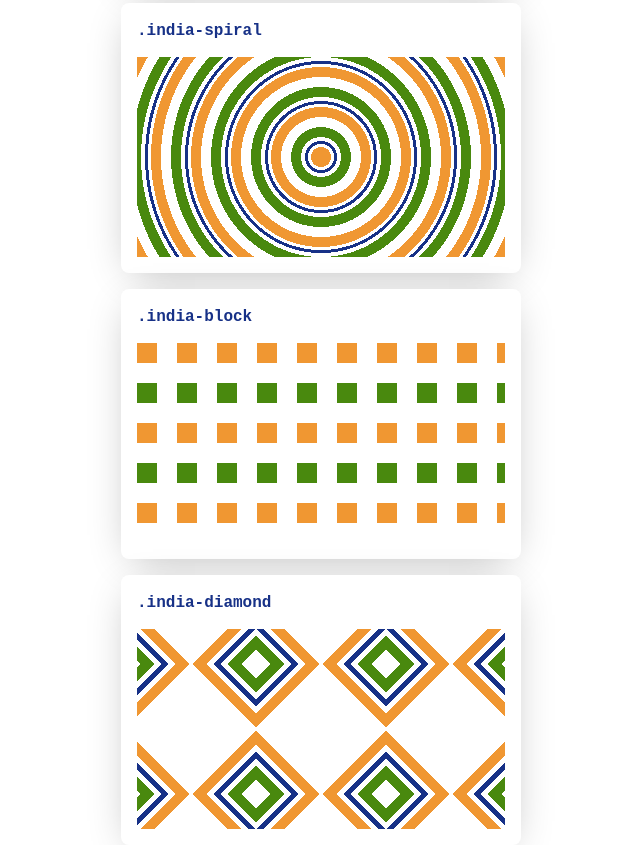
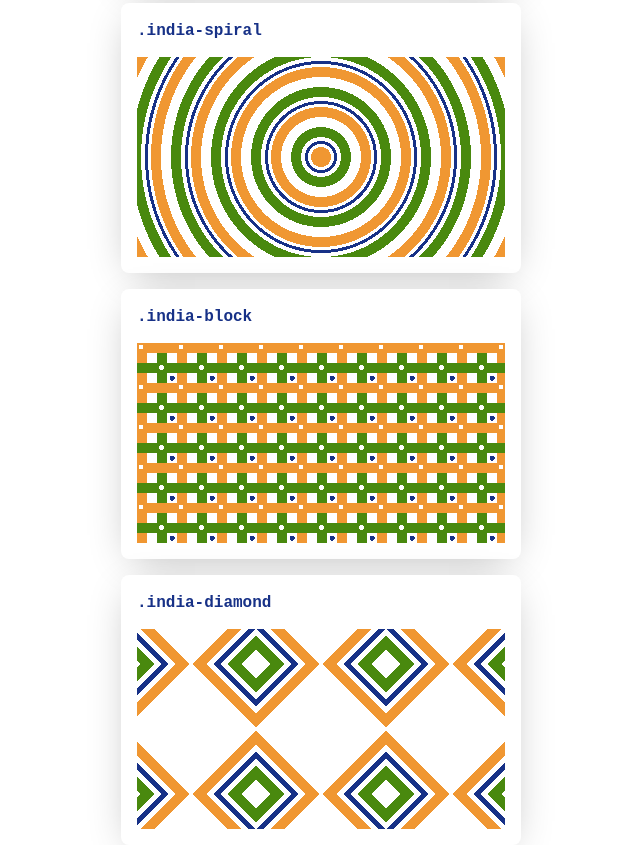
Before and after one commit to nishantpainter/made-in-india-css, a website: page index.html in a window 1280 px wide. Shown: the part 1401-2246 px from the top of the page, without its empty margins (319-959 px from the left). Drawn offline with nearby package versions, Linux system fonts and the light colour scheme.

Commit message:
Fix block pattern

```diff
--- a/css/made-in-india.css
+++ b/css/made-in-india.css
@@ -40,21 +40,30 @@
 }
 
 .india-block {
-  background: linear-gradient(
-      to right,
-      transparent 0px 20px,
-      var(--white) 20px 40px,
-      transparent 40px 60px,
-      var(--white) 60px 80px
+  background: radial-gradient(
+      5px 5px at 61% 61%,
+      var(--white) 50%,
+      transparent 50%
+    ),
+    radial-gradient(5px 5px at 10% 10%, var(--white) 50%, transparent 50%),
+    radial-gradient(5px 5px at 36% 36%, var(--white) 50%, transparent 50%),
+    radial-gradient(5px 5px at 36% 36%, var(--blue) 50%, transparent 50%),
+    radial-gradient(5px 5px at 88% 88%, var(--blue) 50%, transparent 50%),
+    linear-gradient(
+      to bottom,
+      var(--orange) 10px,
+      transparent 10px 20px,
+      var(--green) 20px 30px,
+      transparent 30px
     ),
     linear-gradient(
-      to bottom,
-      var(--orange) 0px 20px,
-      var(--white) 20px 40px,
-      var(--green) 40px 60px,
-      var(--white) 60px 80px
+      to right,
+      var(--orange) 10px,
+      transparent 10px 20px,
+      var(--green) 20px 30px,
+      transparent 30px
     );
-  background-size: 80px 80px;
+  background-size: 40px 40px;
 }
 
 .india-diamond {
```
